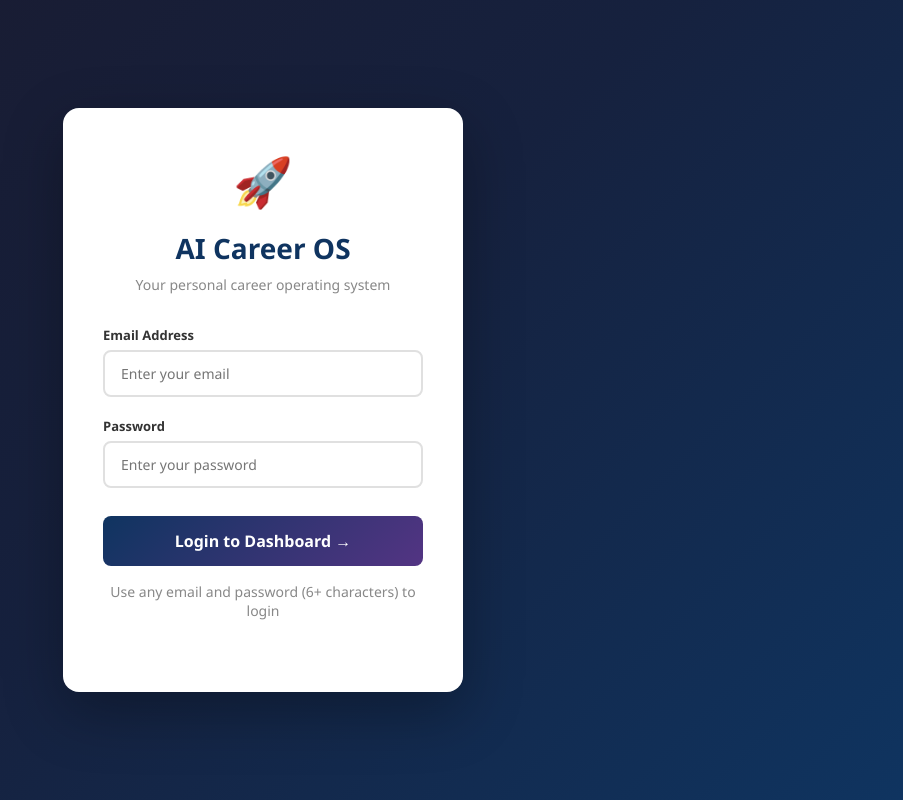
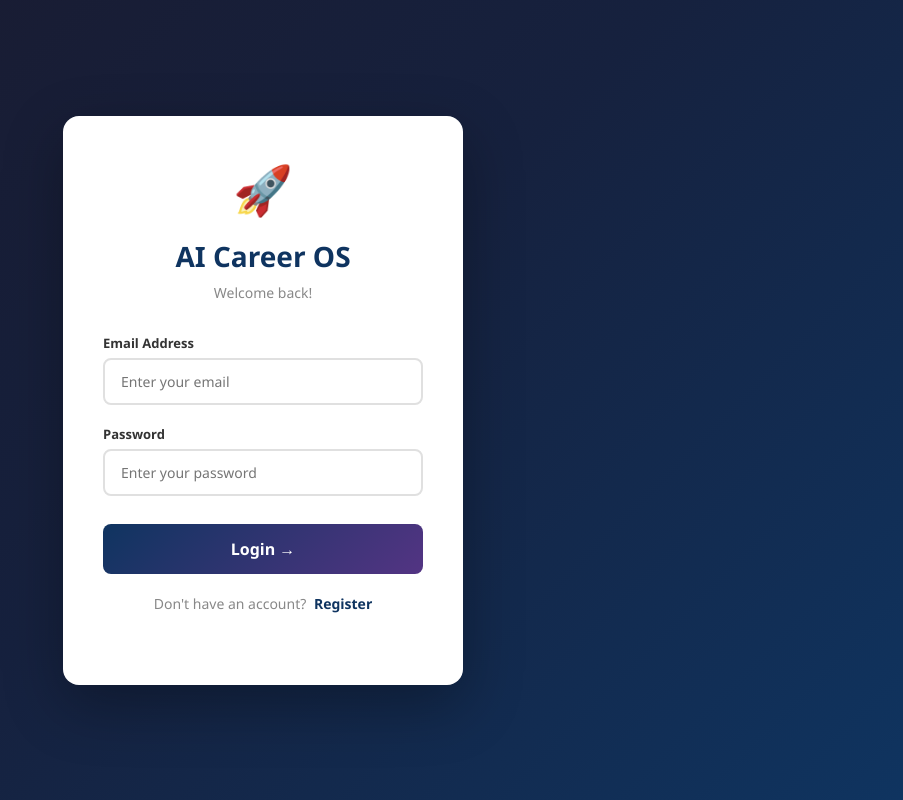
Before and after one commit to sathwickbudagala/ai-career-os, a React (Create React App) app: page / in a window 1280 px wide. Shown: the whole page, without its empty margins (377-1280 px from the left). Built offline with nearby package versions, Linux system fonts and the light colour scheme.

Commit message:
featured so that nothing changes when refreshed unlike before..connected to backend and mongoDB

```diff
--- a/package.json
+++ b/package.json
@@ -7,6 +7,7 @@
     "@testing-library/jest-dom": "^6.9.1",
     "@testing-library/react": "^16.3.2",
     "@testing-library/user-event": "^13.5.0",
+    "axios": "^1.18.0",
     "react": "^19.2.7",
     "react-dom": "^19.2.7",
     "react-scripts": "5.0.1",
--- a/src/App.js
+++ b/src/App.js
@@ -4,14 +4,31 @@ import Dashboard from './components/Dashboard';
 import './App.css';
 
 function App() {
-  const [isLoggedIn, setIsLoggedIn] = useState(false);
+  const [user, setUser] = useState(null);
   const [isLoading, setIsLoading] = useState(true);
 
   useEffect(() => {
+    const savedUser = localStorage.getItem('user');
+    const savedToken = localStorage.getItem('token');
+
+    if (savedUser && savedToken) {
+      setUser(JSON.parse(savedUser));
+    }
+
     setTimeout(() => {
       setIsLoading(false);
     }, 2000);
   }, []);
+
+  function handleLogin(userData) {
+    setUser(userData);
+  }
+
+  function handleLogout() {
+    localStorage.removeItem('token');
+    localStorage.removeItem('user');
+    setUser(null);
+  }
 
   if (isLoading) {
     return (
@@ -26,11 +43,11 @@ function App() {
     );
   }
 
-  if (isLoggedIn) {
-    return <Dashboard onLogout={() => setIsLoggedIn(false)} />;
+  if (user) {
+    return <Dashboard user={user} onLogout={handleLogout} />;
   }
 
-  return <LoginPage onLogin={() => setIsLoggedIn(true)} />;
+  return <LoginPage onLogin={handleLogin} />;
 }
 
 export default App;
--- a/src/components/Dashboard.js
+++ b/src/components/Dashboard.js
@@ -9,7 +9,7 @@ import GoalsTracker from './GoalsTracker';
 import ResumeScore from './ResumeScore';
 import Footer from './Footer';
 
-function Dashboard({ onLogout }) {
+function Dashboard({ user, onLogout }) {
   const [applications, setApplications] = useState([]);
   const [interviews, setInterviews] = useState([]);
   const [activePage, setActivePage] = useState('dashboard');
@@ -27,6 +27,7 @@ function Dashboard({ onLogout }) {
         <DashboardHome
           applications={applications}
           interviews={interviews}
+          user={user}
         />
       )}
 
--- a/src/components/DashboardHome.js
+++ b/src/components/DashboardHome.js
@@ -1,6 +1,6 @@
 import './DashboardHome.css';
 
-function DashboardHome({ applications, interviews }) {
+function DashboardHome({ applications, interviews, user }) {
   const offers = applications.filter(
     (app) => app.status === 'Offer'
   ).length;
@@ -13,7 +13,7 @@ function DashboardHome({ applications, interviews }) {
     <div className="home-container">
 
       <div className="welcome-section">
-        <h2>Welcome back, Sathwick! 👋</h2>
+        <h2>Welcome back, {user?.name}! 👋</h2>
         <p>Here is your career progress at a glance</p>
       </div>
 
@@ -50,7 +50,7 @@ function DashboardHome({ applications, interviews }) {
           <h3>Current Goal</h3>
           <span>72%</span>
         </div>
-        <p>Become a React Developer</p>
+        <p>{user?.goal || 'Land my dream job'}</p>
         <div className="progress-bar-container">
           <div className="progress-bar"></div>
         </div>
@@ -64,7 +64,7 @@ function DashboardHome({ applications, interviews }) {
             <p className="empty-message">No applications yet</p>
           )}
           {applications.slice(-3).reverse().map((app) => (
-            <div className="summary-item" key={app.id}>
+            <div className="summary-item" key={app._id || app.id}>
               <div>
                 <p className="summary-company">{app.company}</p>
                 <p className="summary-role">{app.role}</p>
@@ -85,7 +85,7 @@ function DashboardHome({ applications, interviews }) {
             .filter((i) => new Date(i.date) >= new Date())
             .slice(0, 3)
             .map((interview) => (
-              <div className="summary-item" key={interview.id}>
+              <div className="summary-item" key={interview._id || interview.id}>
                 <div>
                   <p className="summary-company">{interview.company}</p>
                   <p className="summary-role">{interview.role}</p>
--- a/src/components/LoginPage.css
+++ b/src/components/LoginPage.css
@@ -91,3 +91,21 @@
   color: #aaa;
   text-align: center;
 }
+
+.toggle-auth {
+  margin-top: 20px;
+  font-size: 13px;
+  color: #888;
+  text-align: center;
+}
+
+.toggle-auth span {
+  color: #0f3460;
+  font-weight: 600;
+  cursor: pointer;
+  margin-left: 4px;
+}
+
+.toggle-auth span:hover {
+  text-decoration: underline;
+}
--- a/src/components/LoginPage.js
+++ b/src/components/LoginPage.js
@@ -1,14 +1,22 @@
 import { useState } from 'react';
+import { login, register } from '../services/api';
 import './LoginPage.css';
 
 function LoginPage({ onLogin }) {
+  const [isRegistering, setIsRegistering] = useState(false);
+  const [name, setName] = useState('');
   const [email, setEmail] = useState('');
   const [password, setPassword] = useState('');
   const [error, setError] = useState('');
+  const [loading, setLoading] = useState(false);
 
-  function handleLogin() {
-    if (email === '' || password === '') {
+  async function handleSubmit() {
+    if (!email || !password) {
       setError('Please enter both email and password');
+      return;
+    }
+    if (isRegistering && !name) {
+      setError('Please enter your name');
       return;
     }
     if (!email.includes('@')) {
@@ -19,7 +27,27 @@ function LoginPage({ onLogin }) {
       setError('Password must be at least 6 characters');
       return;
     }
-    onLogin();
+
+    setLoading(true);
+    setError('');
+
+    try {
+      let response;
+      if (isRegistering) {
+        response = await register({ name, email, password });
+      } else {
+        response = await login({ email, password });
+      }
+
+      localStorage.setItem('token', response.data.token);
+      localStorage.setItem('user', JSON.stringify(response.data.user));
+      onLogin(response.data.user);
+
+    } catch (err) {
+      setError(err.response?.data?.message || 'Something went wrong');
+    } finally {
+      setLoading(false);
+    }
   }
 
   return (
@@ -28,7 +56,19 @@ function LoginPage({ onLogin }) {
 
         <div className="login-logo">🚀</div>
         <h1>AI Career OS</h1>
-        <p>Your personal career operating system</p>
+        <p>{isRegistering ? 'Create your account' : 'Welcome back!'}</p>
+
+        {isRegistering && (
+          <div className="input-group">
+            <label>Full Name</label>
+            <input
+              type="text"
+              placeholder="Enter your full name"
+              value={name}
+              onChange={(e) => setName(e.target.value)}
+            />
+          </div>
+        )}
 
         <div className="input-group">
           <label>Email Address</label>
@@ -52,12 +92,22 @@ function LoginPage({ onLogin }) {
 
         {error && <p className="error-message">⚠️ {error}</p>}
 
-        <button className="login-button" onClick={handleLogin}>
-          Login to Dashboard →
+        <button
+          className="login-button"
+          onClick={handleSubmit}
+          disabled={loading}
+        >
+          {loading ? 'Please wait...' : isRegistering ? 'Create Account' : 'Login →'}
         </button>
 
-        <p className="login-hint">
-          Use any email and password (6+ characters) to login
+        <p className="toggle-auth">
+          {isRegistering ? 'Already have an account?' : "Don't have an account?"}
+          <span onClick={() => {
+            setIsRegistering(!isRegistering);
+            setError('');
+          }}>
+            {isRegistering ? ' Login' : ' Register'}
+          </span>
         </p>
 
       </div>
--- /dev/null
+++ b/src/services/api.js
@@ -0,0 +1,49 @@
+import axios from 'axios';
+
+const API_URL = 'http://localhost:5000/api';
+
+// Create axios instance
+const api = axios.create({
+  baseURL: API_URL,
+});
+
+// Automatically add token to every request
+api.interceptors.request.use((config) => {
+  const token = localStorage.getItem('token');
+  if (token) {
+    config.headers.Authorization = `Bearer ${token}`;
+  }
+  return config;
+});
+
+// Auth API
+export const register = (data) => api.post('/auth/register', data);
+export const login = (data) => api.post('/auth/login', data);
+
+// Applications API
+export const getApplications = () => api.get('/applications');
+export const addApplication = (data) => api.post('/applications', data);
+export const updateApplication = (id, data) => api.put(`/applications/${id}`, data);
+export const deleteApplication = (id) => api.delete(`/applications/${id}`);
+
+// Interviews API
+export const getInterviews = () => api.get('/interviews');
+export const addInterview = (data) => api.post('/interviews', data);
+export const deleteInterview = (id) => api.delete(`/interviews/${id}`);
+
+// Skills API
+export const getSkills = () => api.get('/skills');
+export const addSkill = (data) => api.post('/skills', data);
+export const updateSkill = (id, data) => api.put(`/skills/${id}`, data);
+export const deleteSkill = (id) => api.delete(`/skills/${id}`);
+
+// Goals API
+export const getGoals = () => api.get('/goals');
+export const addGoal = (data) => api.post('/goals', data);
+export const updateGoal = (id, data) => api.put(`/goals/${id}`, data);
+export const deleteGoal = (id) => api.delete(`/goals/${id}`);
+
+// AI API
+export const getAIAdvice = (message) => api.post('/ai/advice', { message });
+export const getInterviewPrep = (role, company) => api.post('/ai/interview-prep', { role, company });
+export const getResumeTips = (resumeText) => api.post('/ai/resume-tips', { resumeText });
```
Also changed, not shown: src/components/ApplicationTracker.css (line endings or trailing spaces), 1 other file (tests, documents, lock files or other folders).
